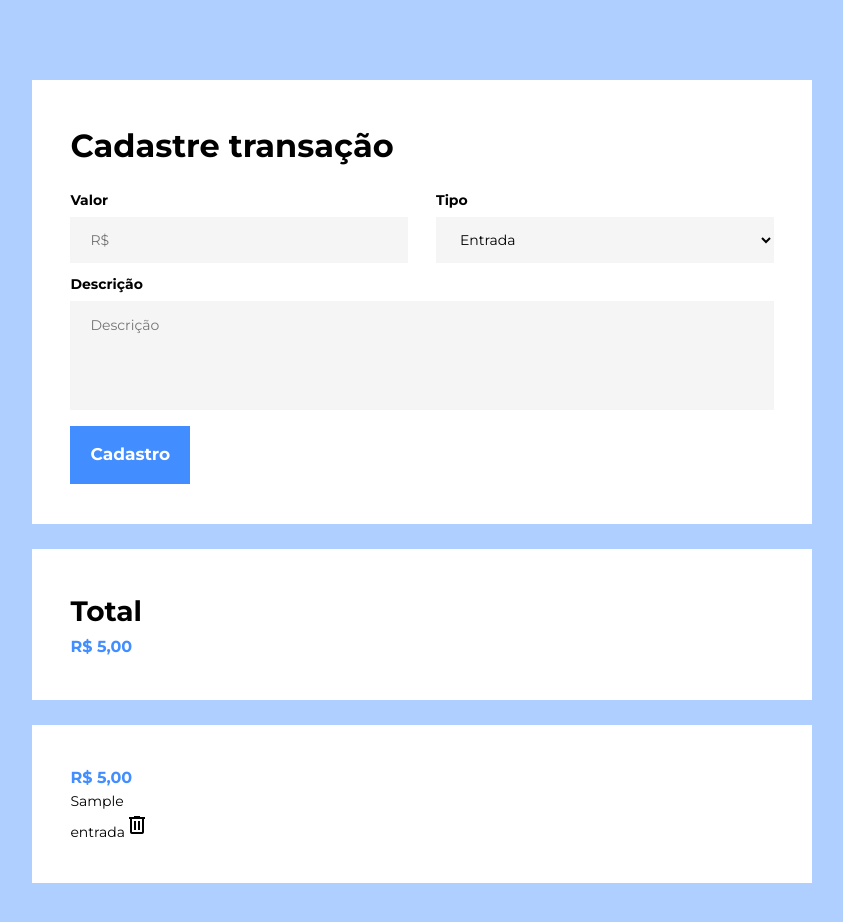
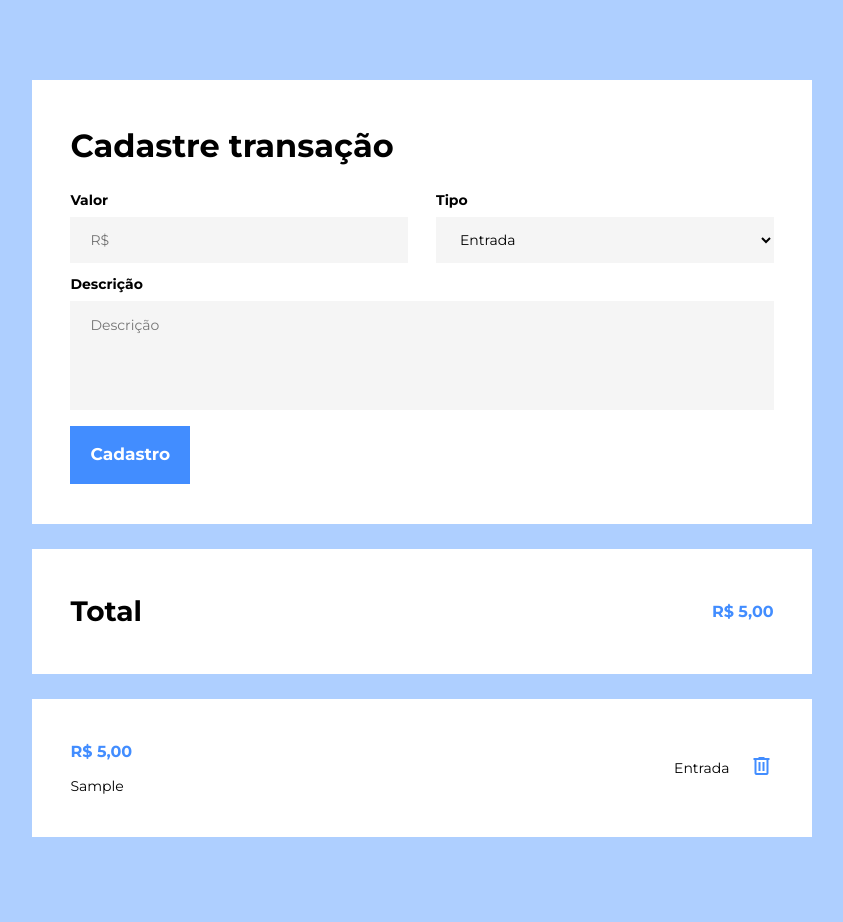
Before and after one commit to Kenzie-Academy-Brasil-Developers/angular-finances, an Angular app in the folder finances/: page /transacoes in a window 1280 px wide. Both pictures are taken after typing "5", "Sample" into the empty fields and a click on the button "Cadastro". Shown: the top 922 px of the page, without its empty margins (218-1061 px from the left). Built offline with nearby package versions, Linux system fonts and the light colour scheme.

Commit message:
total and transaction card styles

```diff
--- a/finances/src/app/components/total/total.component.html
+++ b/finances/src/app/components/total/total.component.html
@@ -1,6 +1,8 @@
 <div class="box">
-  <h2 class="title two">Total</h2>
-  <span class="money blue">{{
-    total.toLocaleString("pt-BR", { style: "currency", currency: "BRL" })
-  }}</span>
+  <div class="flex-box">
+    <h2 class="title two">Total</h2>
+    <span class="money blue">{{
+      total.toLocaleString("pt-BR", { style: "currency", currency: "BRL" })
+    }}</span>
+  </div>
 </div>
--- a/finances/src/app/components/total/total.component.scss
+++ b/finances/src/app/components/total/total.component.scss
@@ -0,0 +1,7 @@
+.flex-box{
+    display: flex;
+    align-items: center;
+    justify-content: space-between;
+    flex-wrap: wrap;
+    gap: 20px;
+}
--- a/finances/src/app/components/transaction-card/transaction-card.component.html
+++ b/finances/src/app/components/transaction-card/transaction-card.component.html
@@ -1,13 +1,19 @@
 <li class="box">
-  <div>
-    <span *ngIf="transaction.type === 'entrada'" class="money blue">{{ valueToMoney() }}</span>
-    <span *ngIf="transaction.type === 'saida'" class="money red">-{{ valueToMoney() }}</span>
+  <div class="flex-box">
+    <div class="left">
+      <span *ngIf="transaction.type === 'entrada'" class="money blue">{{
+        valueToMoney()
+      }}</span>
+      <span *ngIf="transaction.type === 'saida'" class="money red"
+        >-{{ valueToMoney() }}</span
+      >
       <p class="paragraph">{{ transaction.description }}</p>
     </div>
-  <div>
+    <div class="right">
       <span class="paragraph">{{ transaction.type }}</span>
       <button (click)="handleClick()">
         <span class="material-symbols-outlined"> delete </span>
       </button>
     </div>
+  </div>
 </li>
--- a/finances/src/app/components/transaction-card/transaction-card.component.scss
+++ b/finances/src/app/components/transaction-card/transaction-card.component.scss
@@ -0,0 +1,32 @@
+@import "../../../styles/global.scss";
+
+.flex-box{
+    display: flex;
+    align-items: center;
+    justify-content: space-between;
+    flex-wrap: wrap;
+    gap: 20px;
+
+    .left{
+        min-width: clamp(0px, 100%, 350px);
+
+        p{
+            margin-top: 10px;
+        }
+    }
+
+    .right{
+        display: flex;
+        align-items: center;
+        gap: 20px;
+
+        .paragraph{
+            text-transform: capitalize;
+        }
+
+        button{
+            color: $color-blue1;
+        }
+    }
+
+}
```
Lines whose indentation alone changed are shown as unchanged.
